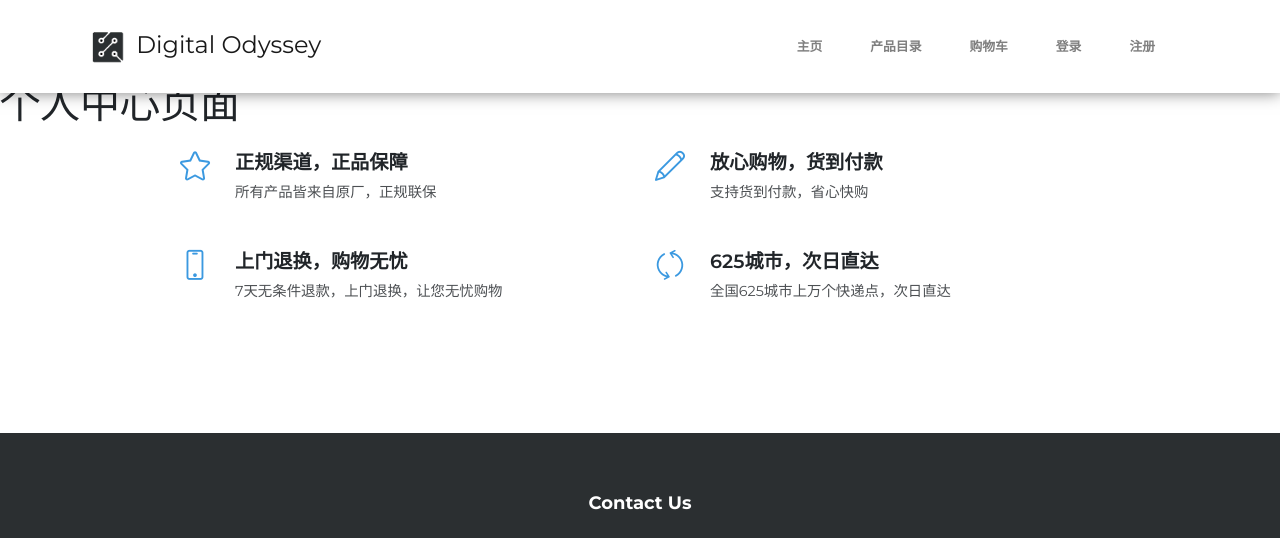
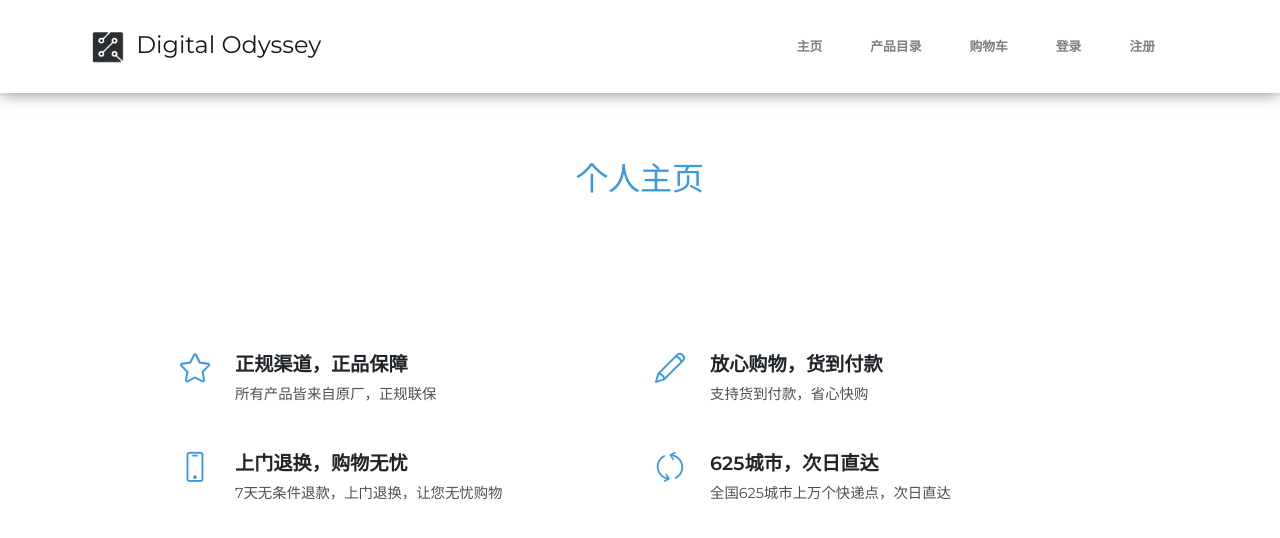
Before and after one commit to AfireHong/DigitalOdyssey, a PHP site: page /center.php in a window 1280 px wide. Shown: the top 538 px of the page. Run offline with PHP 8.4, Linux system fonts and the light colour scheme; some libraries are stand-ins or nearby versions.

Commit message:
添加主题

```diff
--- a/center.php
+++ b/center.php
@@ -2,7 +2,13 @@
     include 'header.php';
 ?>
     <main class="page">
-    <h1>个人中心页面</h1>
+        <section class="clean-block">
+            <div class="container">
+                <div class="block-heading">
+                    <h2 class="text-info">个人主页</h2>
+                </div>
+            </div>
+        </section>
     </main>
 <?php
     include 'footer.php';
```
